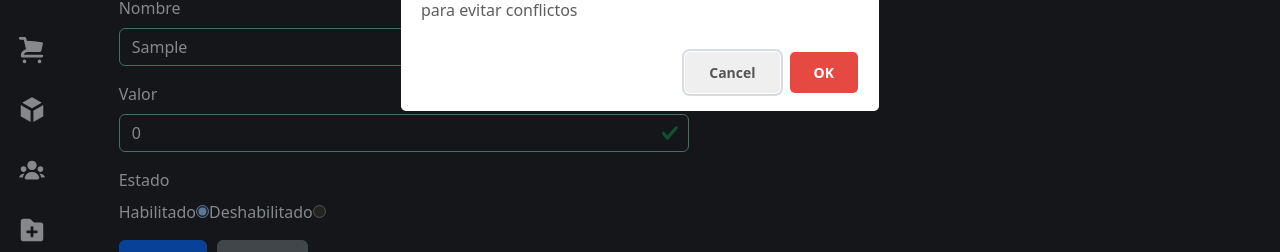
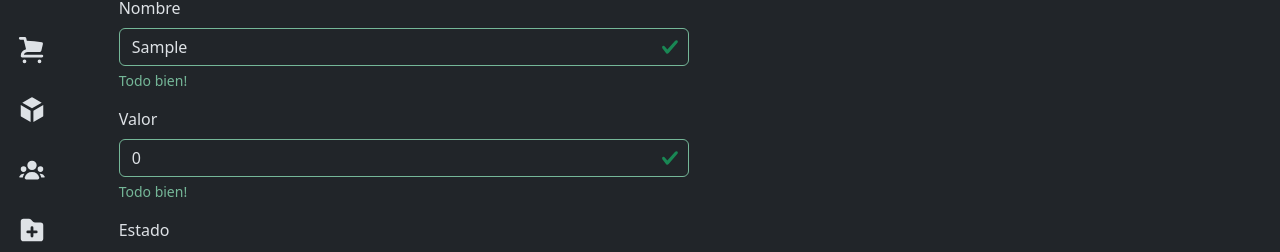
Before and after one commit to jfelipeq14/hermes-react, a React (Vite) app: page /services in a window 1280 px wide. Both pictures are taken after typing "Sample" into the empty fields and a click on the button "Guardar". Shown: the part 476-728 px from the top of the page. Built offline with nearby package versions, Linux system fonts and the light colour scheme.

Commit message:
Add pattern to services page

```diff
--- a/src/pages/Services.jsx
+++ b/src/pages/Services.jsx
@@ -118,6 +118,7 @@ export default function Service() {
                 name="id_categoryService"
                 value={serviceData.id_categoryService}
                 onChange={handleChange}
+                required
               >
                 <option value="">Selecciona una categoría</option>
                 <option value={1}>Transporte</option>
@@ -133,7 +134,13 @@ export default function Service() {
                 name="name"
                 value={serviceData.name}
                 onChange={handleChange}
+                pattern="^[A-Z][a-zñ]{3,}[^\d\W_]*$"
+                required
               />
+              <small className="valid-feedback">Todo bien!</small>
+              <small className="invalid-feedback">
+                Por favor escriba un nombre valido
+              </small>
             </div>
             <div className="mb-3">
               <label htmlFor="valor" className="form-label">
@@ -145,7 +152,13 @@ export default function Service() {
                 name="price"
                 value={serviceData.price}
                 onChange={handleChange}
+                pattern="^[1-9][0-9]*(\.[0-9]{1,2})?$"
+                required
               />
+              <small className="valid-feedback">Todo bien!</small>
+              <small className="invalid-feedback">
+                Por favor escriba un nombre valido
+              </small>
             </div>
             <div className="mb-3">
               <label className="form-label">Estado</label>
```
